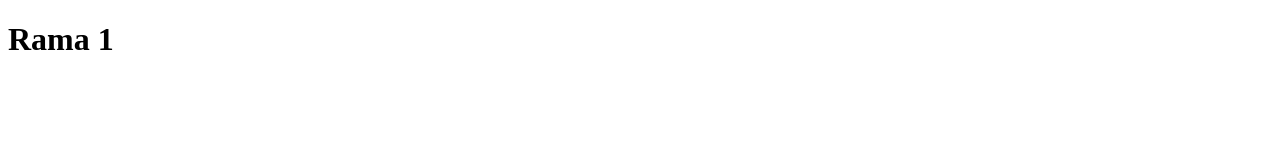
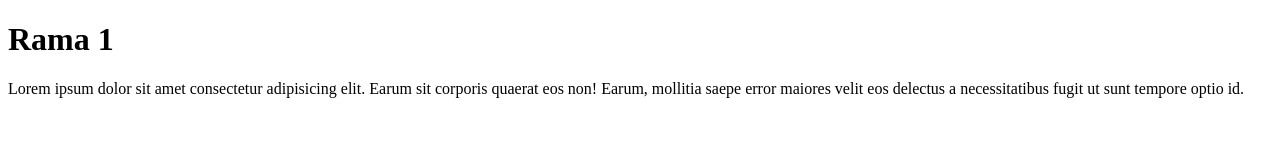
Before and after one commit to adrianchiapin/55345, a plain HTML site: page index.html in a window 1280 px wide. Drawn offline with Linux system fonts and the light colour scheme.

Commit message:
guarde rama2

```diff
--- a/index.html
+++ b/index.html
@@ -7,5 +7,5 @@
 </head>
 <body>
     <h1>Rama 1</h1>
-</body>
+    <p>Lorem ipsum dolor sit amet consectetur adipisicing elit. Earum sit corporis quaerat eos non! Earum, mollitia saepe error maiores velit eos delectus a necessitatibus fugit ut sunt tempore optio id.</p>
 </html>
```
